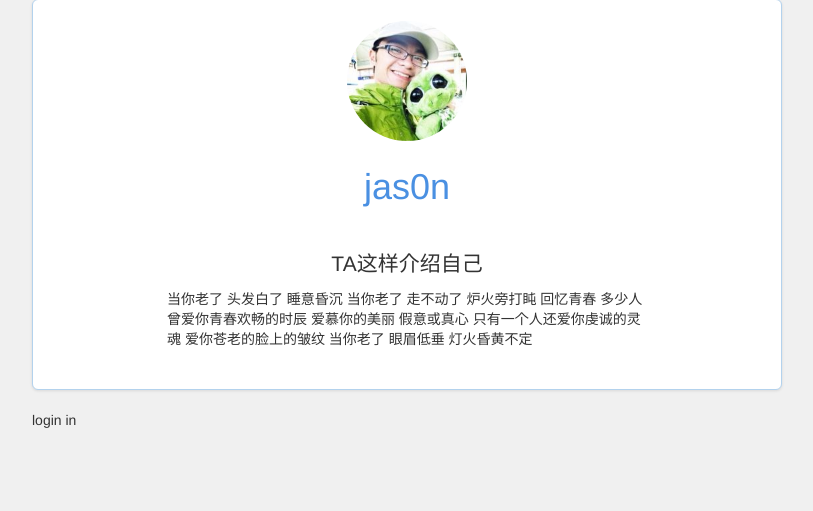
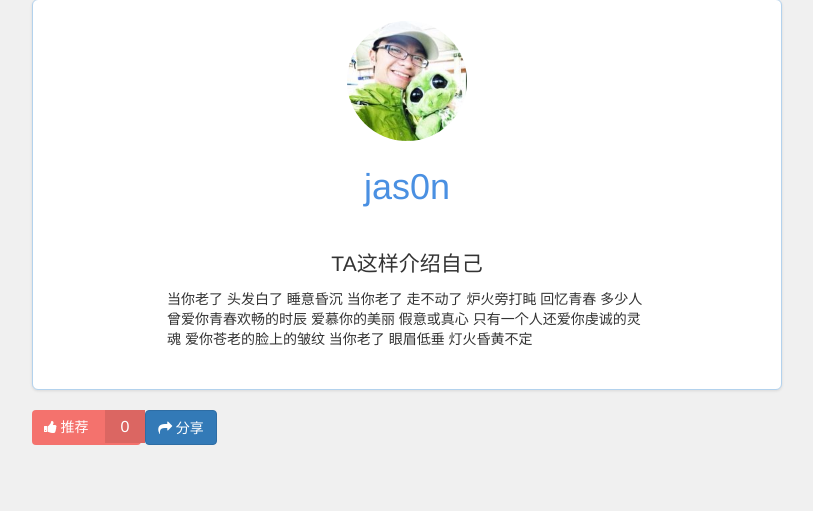
Before and after one commit to jas0ndyq/flask-me, a Flask app: a page that uses app/templates/user.html in a window 1280 px wide. Shown: the part 71-582 px from the top of the page, without its empty margins (233-1046 px from the left). Run offline with Flask 2, Linux system fonts and the light colour scheme; data comes from the database, SQL or seed files in the repository; both versions use the stored data as it was after the commit; data that the repository does not hold is empty; some libraries are stand-ins or nearby versions.

Commit message:
complete vote style

```diff
--- a/app/static/css/test.css
+++ b/app/static/css/test.css
@@ -193,3 +193,29 @@ img.userIndexShow {
 .voteStyle {
 	display: inline-block;
 }
+#userVote {
+	padding: .5em 1em;
+  	margin: -.4em -1em -.4em 1em;
+  	background-color: #DB6662;
+  	font-size: 16px;
+}
+.btn-danger {
+	background-color: #f4726d;
+	border: none;
+}
+.btn-danger:hover {
+	background-color: #F26762;
+	border: none;
+}
+.btn-danger:focus {
+	background-color: #F26762;
+	border-color: none;
+}
+.btn-danger:visited {
+	background-color: #F26762;
+	border: none;
+}
+.btn-danger:visited {
+	background-color: #F26762;
+	border: none;
+}
--- a/app/templates/user.html
+++ b/app/templates/user.html
@@ -50,14 +50,42 @@
 	{% endif %}
 
 	</div>
-	{% if current_user.is_authenticated() %}
 	<div class='panelFoot'>
-		<button type="button" class="btn btn-danger"><i class='fa icon-thumbs-up'>推荐</i></button>
-		<button type='button' class='btn btn-primary'><i class='fa icon-share-alt'>分享</i></button>
+		<button type="button" class="btn btn-danger" id='btnVote'><i class='fa icon-thumbs-up' id='iVote'>   推荐</i><span id='userVote'>{{user_content.vote_count}}</span></button>
+		<button type='button' class='btn btn-primary'><i class='fa icon-share-alt'>   分享</i></button>
+					<script type="text/javascript">
+
+					$(document).ready(function(){
+  						$("#btnVote").click(function(){
+						{% if current_user.is_authenticated() %}
+
+    							$.post("/recommend/{{user_content.id}}",
+    								{
+   									   'vote': 1
+    									},
+    							function(result){
+     				 			document.getElementById('userVote').innerHTML=result.count;
+							if (result.result == 1){
+								document.getElementById('iVote').innerHTML = '   我已推荐哒'
+							}
+							else{
+								document.getElementById('iVote').innerHTML = '   推荐'
+
+							}
+
+    							},'json');
+    					{% else %}
+						self.location = '/signin'
+					{% endif %}
+ 			 			});
+					});
+					{% if vote_stat %}
+					document.getElementById('iVote').innerHTML = '   我已推荐哒'
+					{% endif %}
+
+				</script>
 	</div>
-	{% else %}
-	<div>login in</div>
-	{% endif %}
+
 </div>
 </div>
 	<br>
--- a/app/views.py
+++ b/app/views.py
@@ -17,7 +17,9 @@ from datetime import date, timedelta
 @app.route('/')
 def index():
 	index_show = Content.query.order_by(Content.pub_date.desc()).all()
-
+	vote_stat = ''
+	if current_user.is_authenticated():
+		vote_stat = VoteStat.query.filter_by(user_id=current_user.id).all()
 	pieces_data = []
 	start_date = None
 	for delta in xrange(0, 5):
@@ -29,7 +31,8 @@ def index():
 		index_show=index_show,
 		pieces_data = pieces_data,
 		start_date = start_date,
-		timedelta = timedelta
+		timedelta = timedelta,
+		vote_stat = vote_stat
 		)
 
 
@@ -172,11 +175,15 @@ def show_user(username):
 		return redirect('/404')
 	user_media = Media.query.filter_by(user_name=username).first()
 	user_content = Content.query.filter_by(user_name=username).order_by(Content.pub_date.desc()).first()
+	vote_stat = ''
+	if current_user.is_authenticated() and user_content:
+		vote_stat = VoteStat.query.filter_by(user_id=current_user.id, content_id=user_content.id).first()
 	return render_template('/user.html',
 		user_content=user_content,
 		user_media=user_media,
 		username=username,
 		user = user,
+		vote_stat = vote_stat
 		)
 
 @app.route('/json', methods=['POST'])
```
Also changed, not shown: app/templates/index.html (+8 -2 lines), app/templates/other.html (+3 -5 lines), db/me.db, 1 other file.
